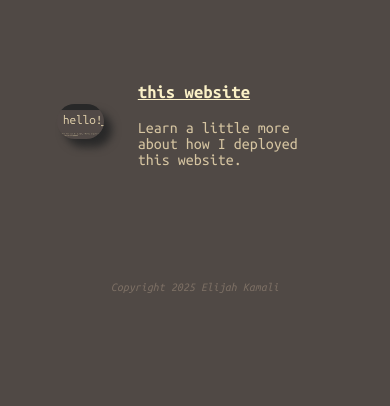
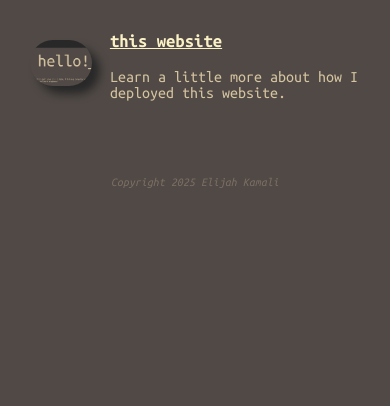
Before and after one commit to littlestripes/littlestripes.github.io, a plain HTML site: page projects.html in a window 390 px wide. Shown: the part 438-844 px from the top of the page. Drawn offline with nearby package versions, Linux system fonts and the light colour scheme.

Commit message:
Adjust padding + margins for mobile

```diff
--- a/style.css
+++ b/style.css
@@ -116,16 +116,16 @@ body {
     margin: 0 25vw;
 }
 
+@media only screen and (max-width: 600px) {
+    .container {
+        margin: 0 5vw;
+    }
+}
+
 .hero {
     padding-left: 2rem;
     padding-bottom: 2rem;
     background: linear-gradient(to bottom, rgba(40, 40, 40, 1), rgba(40, 40, 40, 0.7)), url("./images/website_hero_bg.jpg");
-}
-
-@media only screen and (max-width: 600px) {
-    .container {
-        margin: 0 10vw;
-    }
 }
 
 #typed {
@@ -163,6 +163,7 @@ body {
 @media only screen and (max-width: 600px) {
     .content {
         font-size: 16px;
+        margin: 0;
     }
 }
 
@@ -176,6 +177,12 @@ body {
     width: 12vw;
 
     filter: drop-shadow(0.5em 0.5em 0.25em #282828);
+}
+
+@media only screen and (max-width: 600px) {
+    .project-thumb {
+        width: 16vw;
+    }
 }
 
 .content .screenshot-container {
@@ -204,6 +211,12 @@ body {
     padding: 2rem 1rem;
 }
 
+@media only screen and (max-width: 600px) {
+    .content #projects-table td {
+        padding: 0.5rem 0.5rem;
+    }
+}
+
 
 
 
```
